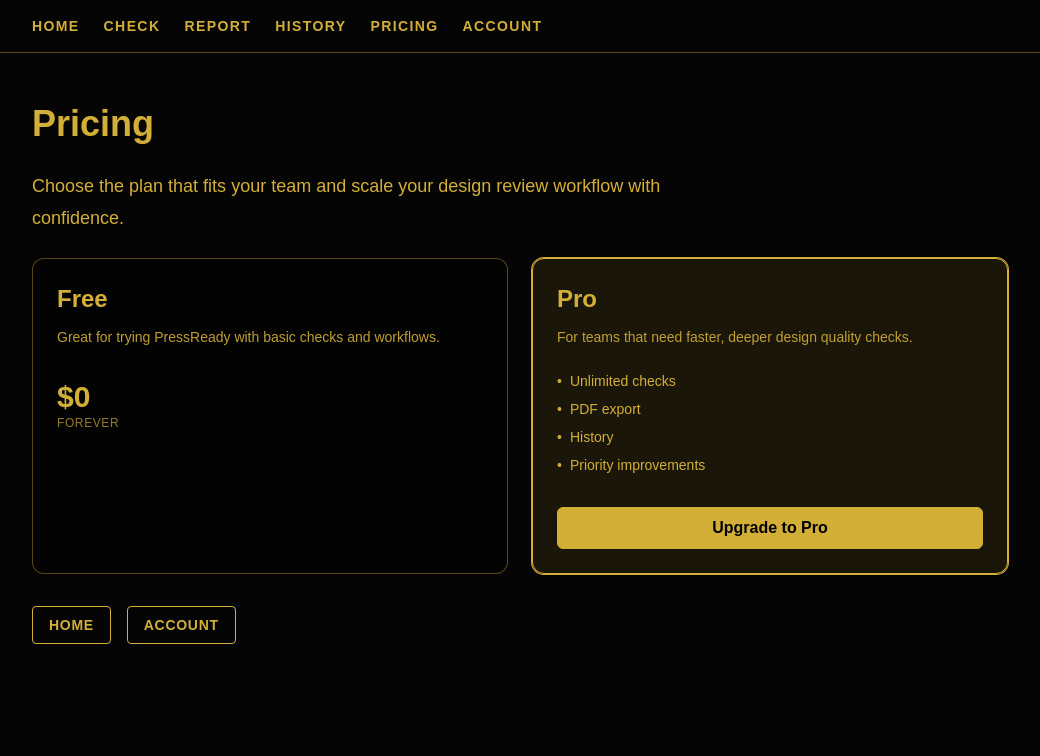
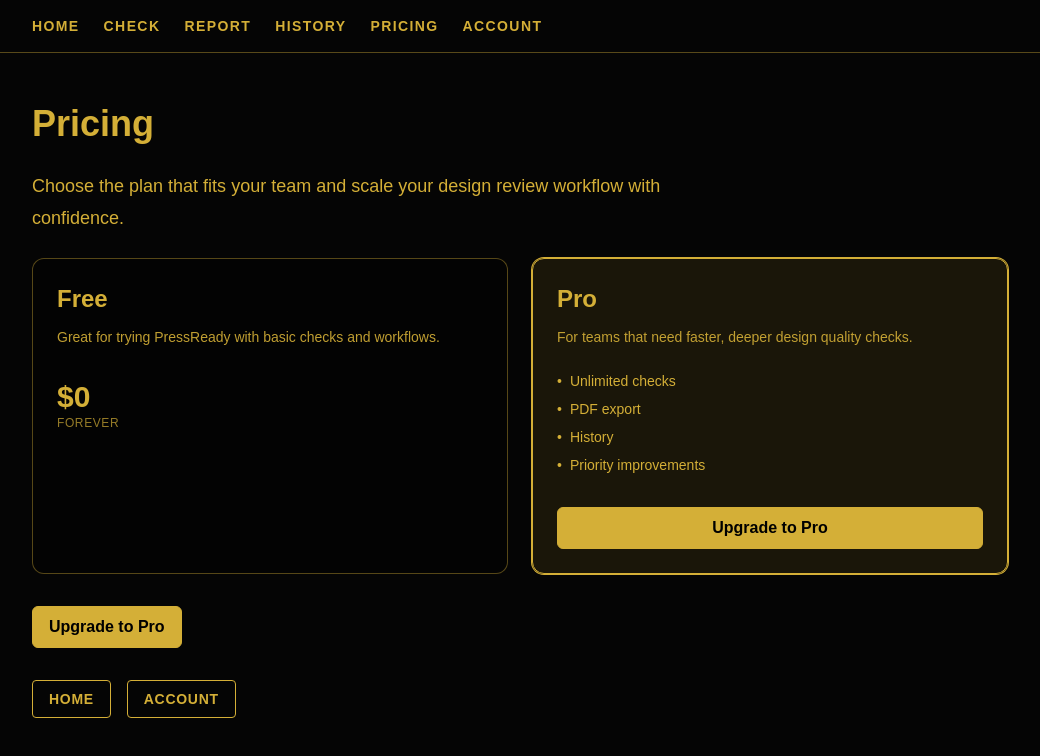
Before and after one commit to reginabaker7-lang/pressready-v2, a Next.js app in the folder app/: page /pricing in a window 1280 px wide. Shown: the top 756 px of the page, without its empty margins (120-1160 px from the left). Built offline with nearby package versions, Linux system fonts and the light colour scheme; no server answers.

Commit message:
Add root app pricing + checkout routes to fix 404

```diff
--- a/app/app/pricing/page.tsx
+++ b/app/app/pricing/page.tsx
@@ -1,5 +1,6 @@
 import Link from "next/link";
 import PricingClient from "@/app/pricing/pricing-client";
+import UpgradeToProButton from "@/app/pricing/upgrade-to-pro-button";
 import { getAuthFromServer } from "@/app/lib/clerk";
 
 export default async function PricingPage() {
@@ -14,6 +15,10 @@
 
       <PricingClient isSignedIn={Boolean(userId)} />
 
+      <div className="pt-2">
+        <UpgradeToProButton isSignedIn={Boolean(userId)} />
+      </div>
+
       <div className="flex flex-wrap gap-4 pt-2 text-sm font-semibold uppercase tracking-wider">
         <Link className="rounded border border-[var(--pressready-gold)] px-4 py-2" href="/">
           Home
--- /dev/null
+++ b/app/app/pricing/upgrade-to-pro-button.tsx
@@ -0,0 +1,51 @@
+"use client";
+
+import { useState } from "react";
+
+type UpgradeToProButtonProps = {
+  isSignedIn: boolean;
+};
+
+export default function UpgradeToProButton({ isSignedIn }: UpgradeToProButtonProps) {
+  const [isLoading, setIsLoading] = useState(false);
+
+  const handleUpgrade = async () => {
+    if (!isSignedIn) {
+      window.location.href = "/sign-in?redirect_url=/pricing";
+      return;
+    }
+
+    try {
+      setIsLoading(true);
+
+      const response = await fetch("/api/stripe/checkout", {
+        method: "POST",
+        headers: { "Content-Type": "application/json" },
+      });
+
+      const payload = (await response.json()) as { error?: string; url?: string };
+
+      if (!response.ok || !payload.url) {
+        throw new Error(payload.error ?? "Unable to start checkout");
+      }
+
+      window.location.href = payload.url;
+    } catch (error) {
+      const message = error instanceof Error ? error.message : "Something went wrong";
+      window.alert(message);
+    } finally {
+      setIsLoading(false);
+    }
+  };
+
+  return (
+    <button
+      className="inline-flex items-center justify-center rounded-md border border-[var(--pressready-gold)] bg-[var(--pressready-gold)] px-4 py-2 font-semibold text-black transition hover:brightness-95 disabled:cursor-not-allowed disabled:opacity-70"
+      disabled={isLoading}
+      onClick={handleUpgrade}
+      type="button"
+    >
+      {isLoading ? "Starting checkout..." : "Upgrade to Pro"}
+    </button>
+  );
+}
--- a/app/pricing/page.tsx
+++ b/app/pricing/page.tsx
@@ -1,5 +1,6 @@
 import Link from "next/link";
 import PricingClient from "@/app/pricing/pricing-client";
+import UpgradeToProButton from "@/app/pricing/upgrade-to-pro-button";
 import { getAuthFromServer } from "@/app/lib/clerk";
 
 export default async function PricingPage() {
@@ -14,6 +15,10 @@
 
       <PricingClient isSignedIn={Boolean(userId)} />
 
+      <div className="pt-2">
+        <UpgradeToProButton isSignedIn={Boolean(userId)} />
+      </div>
+
       <div className="flex flex-wrap gap-4 pt-2 text-sm font-semibold uppercase tracking-wider">
         <Link className="rounded border border-[var(--pressready-gold)] px-4 py-2" href="/">
           Home
```
